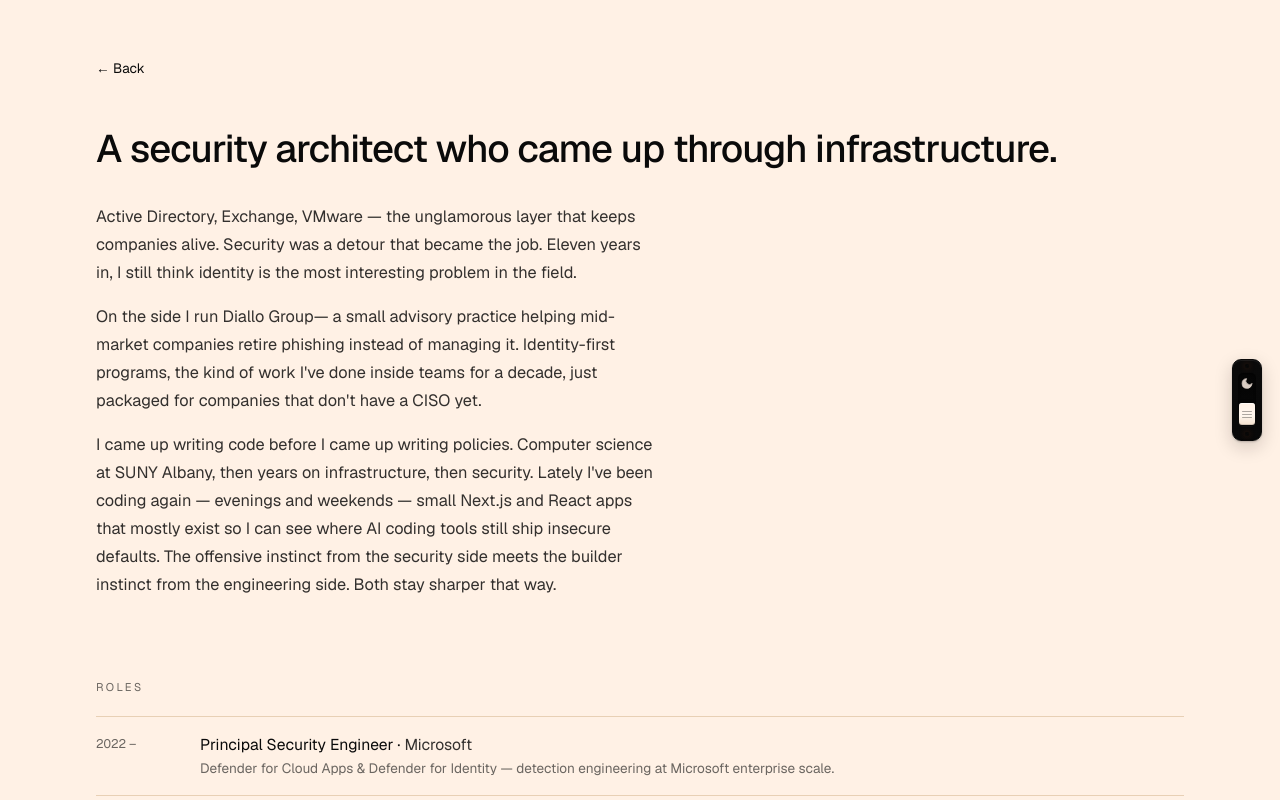
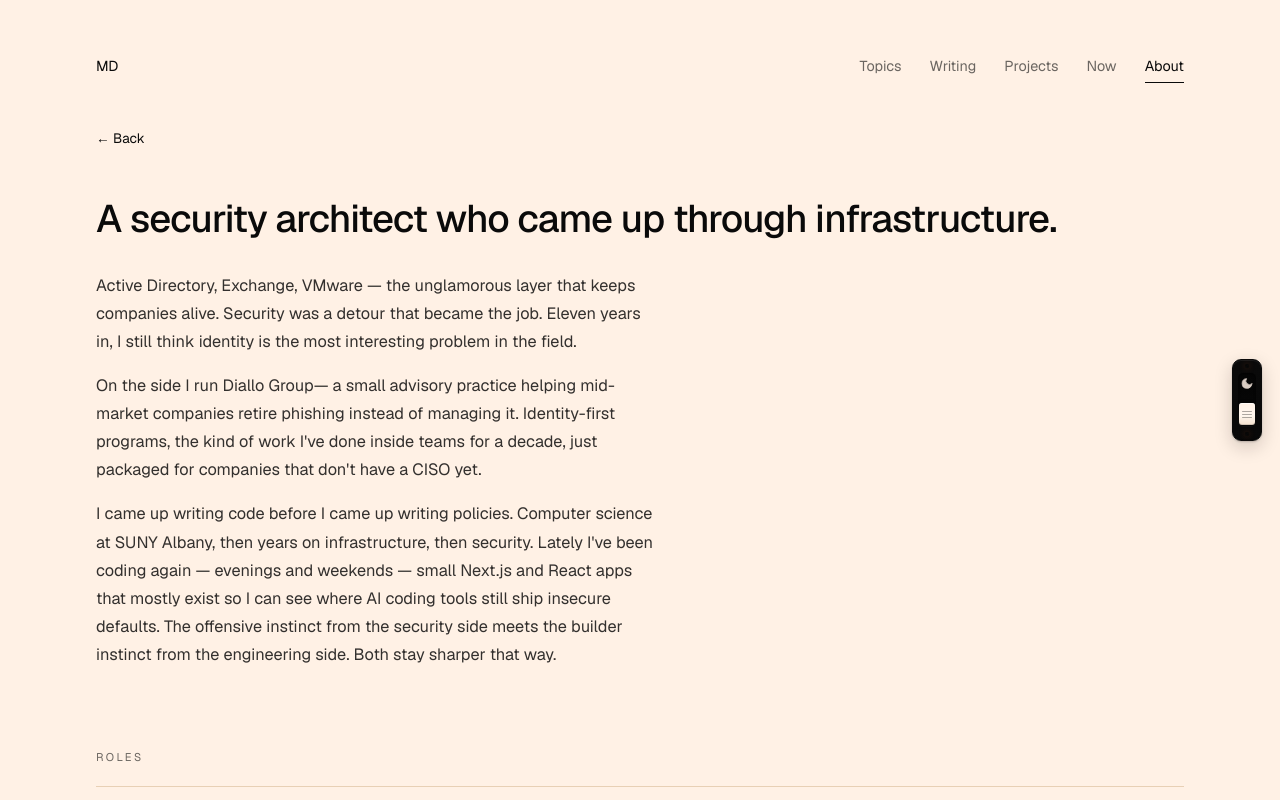
Before and after one commit to mdiallo15/marwandiallo.com, a Next.js app: page /about in a window 1280 px wide. Shown: the top 800 px of the page. Built offline with nearby package versions, Linux system fonts and the light colour scheme.

Commit message:
nav: surface topics in global header

```diff
--- a/app/_components/nav-links.tsx
+++ b/app/_components/nav-links.tsx
@@ -4,6 +4,7 @@
 import { usePathname } from "next/navigation";
 
 const items = [
+  { href: "/topics", label: "Topics" },
   { href: "/writing", label: "Writing" },
   { href: "/projects", label: "Projects" },
   { href: "/now", label: "Now" },
--- a/app/layout.tsx
+++ b/app/layout.tsx
@@ -1,6 +1,8 @@
 import type { Metadata, Viewport } from "next";
+import Link from "next/link";
 import { Geist, Geist_Mono } from "next/font/google";
 import "./globals.css";
+import { NavLinks } from "./_components/nav-links";
 import { ThemeToggle } from "./_components/theme-toggle";
 import { ThemeBootstrap } from "./_components/theme-bootstrap";
 
@@ -86,6 +88,16 @@
         </a>
         <ThemeToggle />
         <div className="mx-auto w-full max-w-[1280px] px-6 pt-10 pb-20 md:px-16 md:pt-14 lg:px-24">
+          <header className="mb-12 flex items-center justify-between gap-8 text-[0.9rem]">
+            <Link
+              href="/"
+              className="shrink-0 text-[var(--color-ink)] hover:text-[var(--color-accent)] transition-colors"
+              aria-label="Marwan Diallo home"
+            >
+              MD
+            </Link>
+            <NavLinks />
+          </header>
           <main id="main">{children}</main>
           <footer className="mt-24 pt-6 border-t border-[var(--color-rule)] text-[0.8rem] text-[var(--color-ink-muted)]">
             <div className="flex flex-wrap items-center justify-between gap-4">
```
